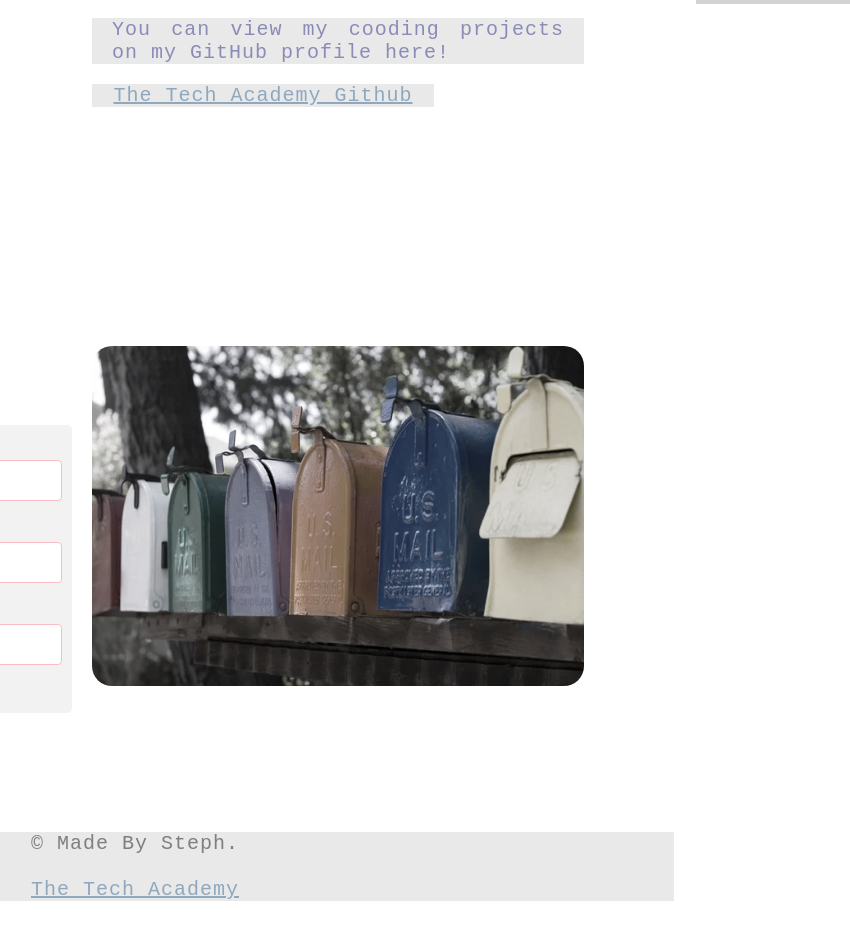
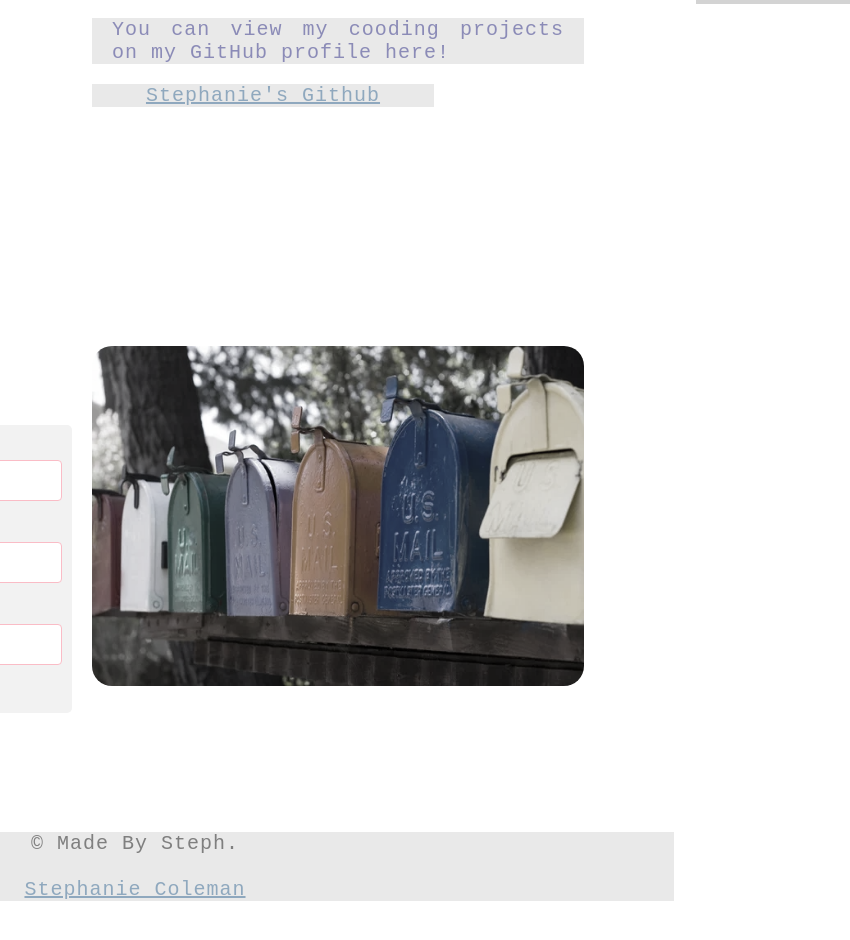
Before and after one commit to stephcole/Portfolio, a plain HTML site: page index.html in a window 1280 px wide. Shown: the part 796-1736 px from the top of the page, 430-1280 px from the left. Drawn offline with Linux system fonts and the light colour scheme.

Commit message:
Updated Index

```diff
--- a/index.html
+++ b/index.html
@@ -81,7 +81,7 @@
             <p>
                 You can view my cooding projects on my GitHub profile here!
                 <br>
-                <p class="center"><a href="https://github.com/the-tech-academy" targer="_blank">The Tech Academy Github</a></p>
+                <p class="center"><a href="https://github.com/stephcole" targer="_blank">Stephanie's Github</a></p>
             </p>
         </div>
        </div>
@@ -116,7 +116,7 @@
                 <p class="center">&copy Made By Steph.
                     <br>
                     <br>
-                     <a href="https://www.learncodinganywhere.com/" target="_blank"> The Tech Academy</a></p>
+                     <a href="https://github.com/stephcole" target="_blank"> Stephanie Coleman</a></p>
                 <br>
             </p>
         </footer>
```
